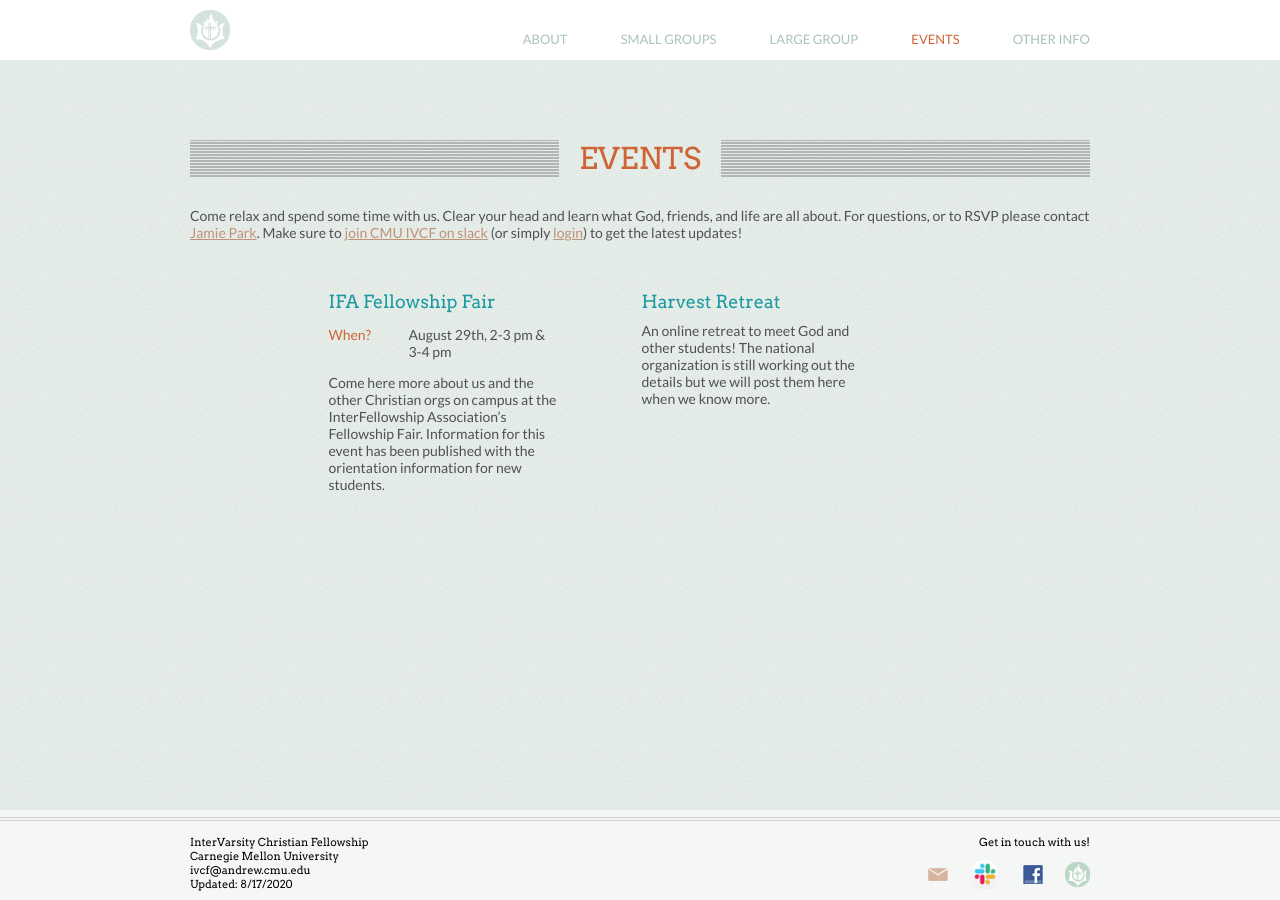
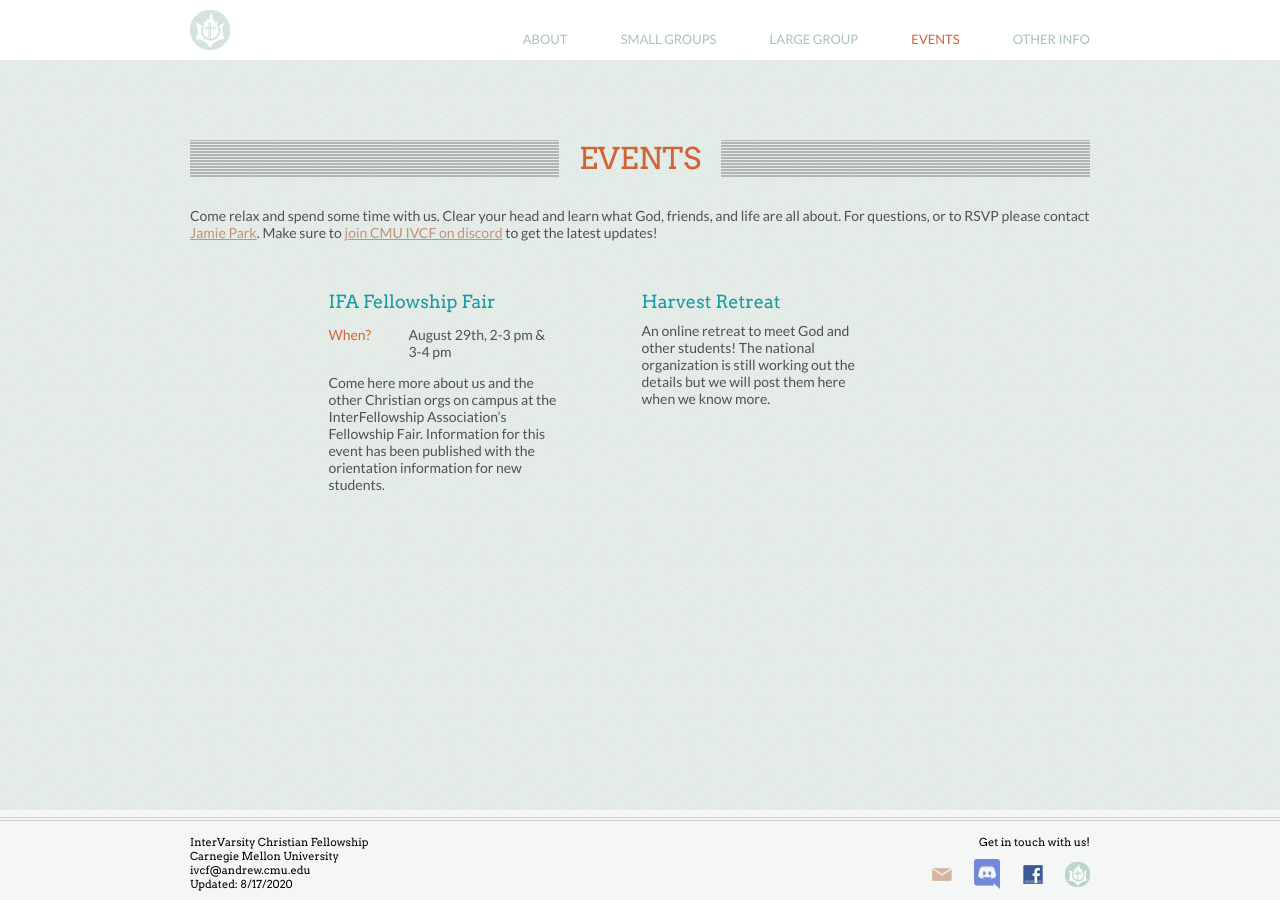
Before and after one commit to ivcf-cmu/ivcf-cmu.github.io, a Jekyll site: the page built from events.md, in a window 1280 px wide. Built offline with Jekyll 4.4.1, drawn with Linux system fonts in a browser that asks for light colours.

Commit message:
removed all slack references

```diff
--- a/_includes/footer.html
+++ b/_includes/footer.html
@@ -15,10 +15,16 @@
 					<img src="images/email_icon.png" />
 				</figure>
 			</a>
-			<a href="https://cmuivcf.slack.com" target="_blank">
+			<!-- <a href="https://cmuivcf.slack.com" target="_blank">
 				<figure id="slack">
 					<figcaption>Slack:</figcaption>
 					<img src="images/slack_icon.ico" style="height: 30px"/>
+				</figure>
+			</a> -->
+			<a href="https://discord.gg/KWV2TwA" target="_blank">
+				<figure id="discord">
+					<figcaption>Discord:</figcaption>
+					<img src="images/discord.png" style="height: 30px"/>
 				</figure>
 			</a>
 			<a href="https://www.facebook.com/cmu.ivcf/" target="_blank">
--- a/events.md
+++ b/events.md
@@ -5,7 +5,7 @@ sectionHeader: Events
 ---
 
 <p>
-Come relax and spend some time with us. Clear your head and learn what God, friends, and life are all about. For questions, or to RSVP please contact <a href="mailto:jamiepark@cmu.edu">Jamie Park</a>. Make sure to <a href="https://cmuivcf.slack.com/signup" target="_blank">join CMU IVCF on slack</a> (or simply <a href="https://cmuivcf.slack.com" target="_blank">login</a>) to get the latest updates!
+Come relax and spend some time with us. Clear your head and learn what God, friends, and life are all about. For questions, or to RSVP please contact <a href="mailto:jamiepark@cmu.edu">Jamie Park</a>. Make sure to <a href="https://discord.gg/KWV2TwA" target="_blank">join CMU IVCF on discord</a> to get the latest updates!
 </p>
 <div class="content-events">
 	<div class="cogs">
```
Also changed, not shown: largegroup.md (+1 -1 lines), smallgroups.md (+1 -1 lines), images/discord.png (added).
